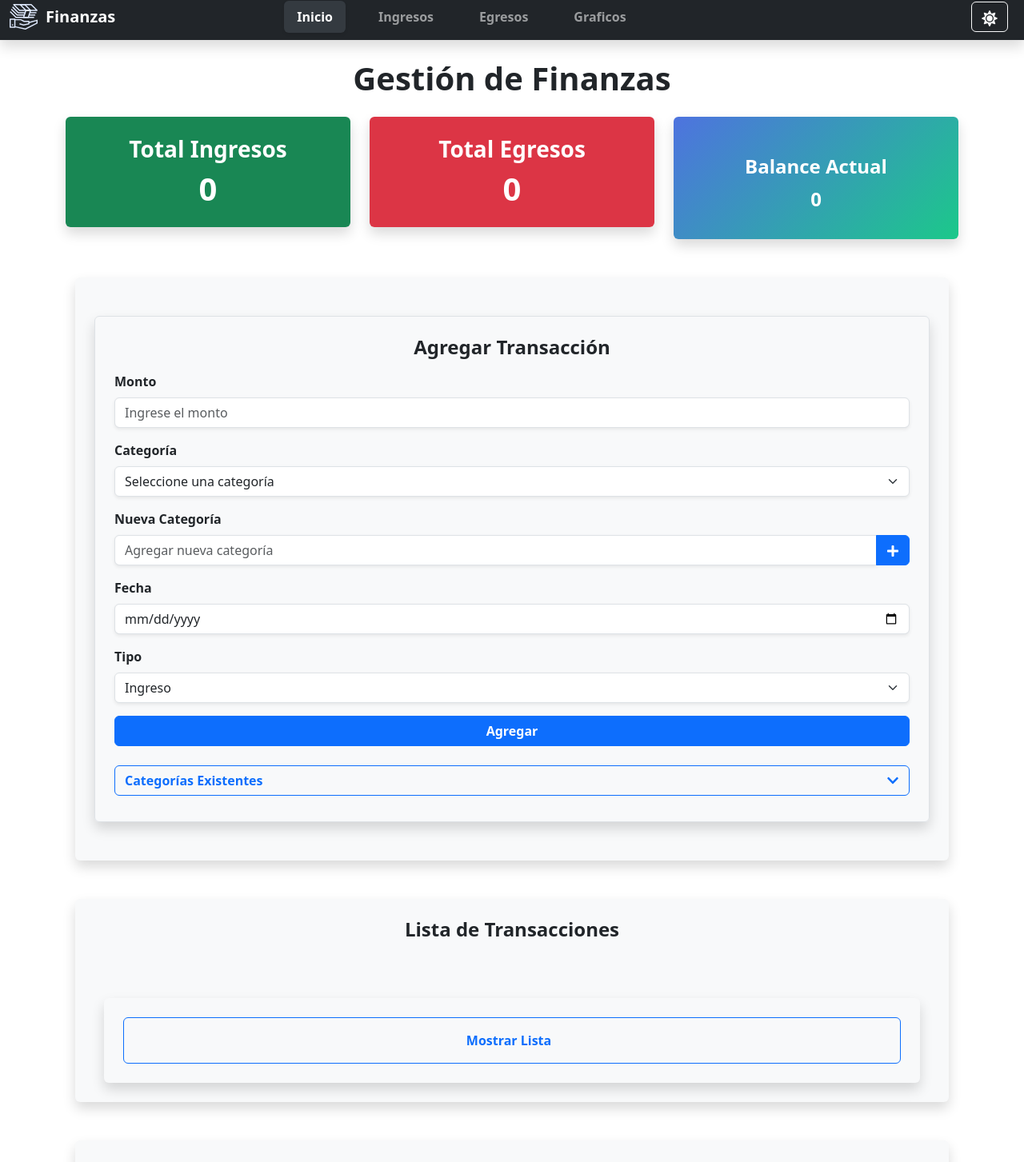
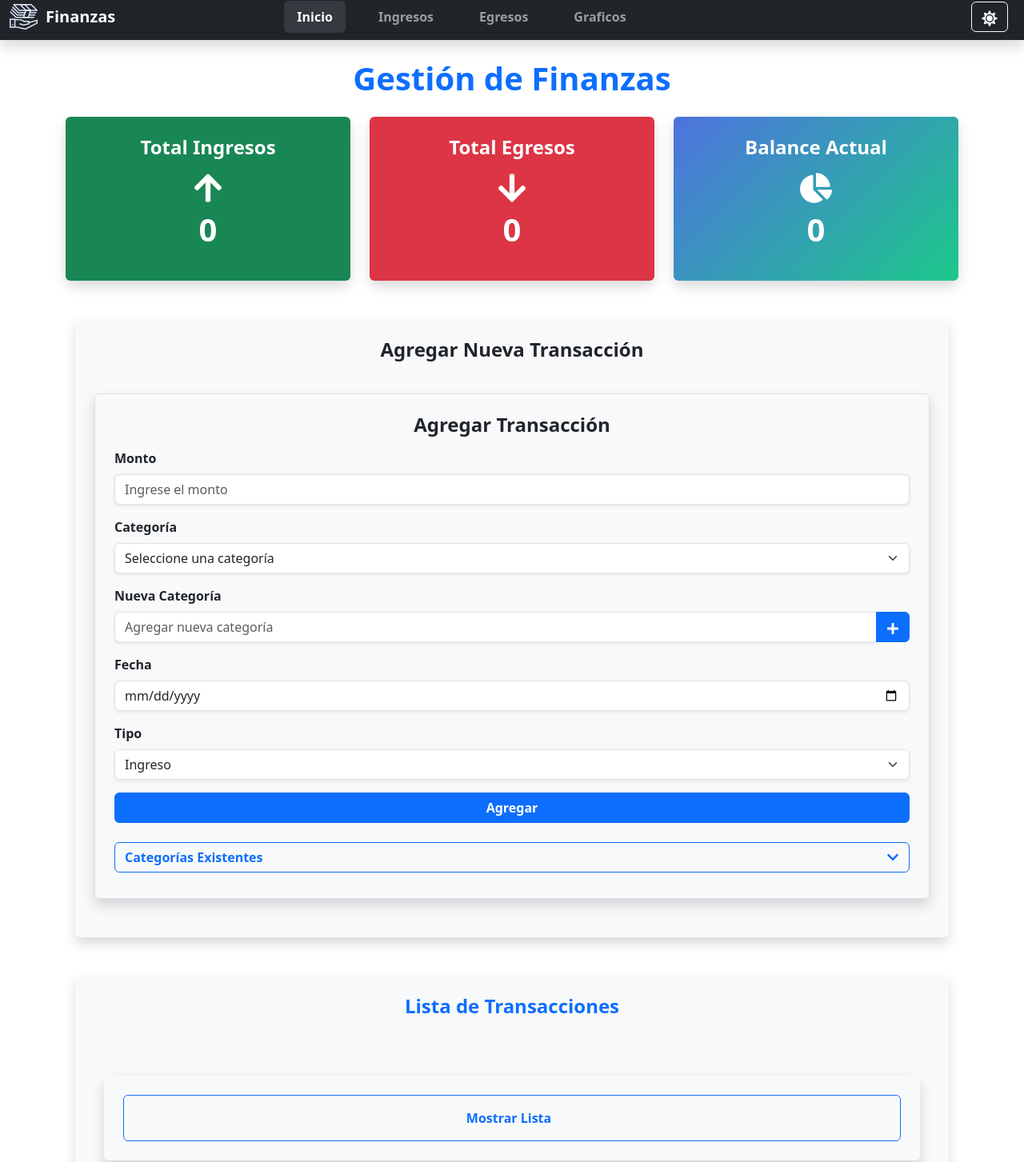
Before and after one commit to WildoFari/Finance-Tracker., a React (Create React App) app: page / in a window 1280 px wide. Shown: the part 8-1461 px from the top of the page at 80% size. Built offline with nearby package versions, Linux system fonts and the light colour scheme.

Commit message:
Changed in Dashborad

```diff
--- a/src/components/Dashboard.js
+++ b/src/components/Dashboard.js
@@ -4,6 +4,7 @@ import IncomeExpenseChart from './IncomeExpenseChart';
 import AddTransaction from './AddTransaction';
 import TransactionList from './TransactionList';
 import TransactionTable from './TransactionTable';
+import { FaArrowUp, FaArrowDown, FaChartPie } from 'react-icons/fa';
 
 const Dashboard = () => {
     const formatCurrency = (value) => {
@@ -23,33 +24,34 @@ const Dashboard = () => {
 
     return (
         <div className="container my-4">
-            <h1 className="text-center mb-4 fw-bold">Gestión de Finanzas</h1>
+            <h1 className="text-center mb-4 fw-bold text-primary">Gestión de Finanzas</h1>
 
+            {/* Tarjetas de Resumen */}
             <div className="row text-center g-4">
                 <div className="col-md-4">
-                    <div className="card shadow border-0">
+                    <div className="card shadow border-0 rounded-lg">
                         <div className="card-body bg-success text-white rounded py-4">
-                            <h3 className="card-title">Total Ingresos</h3>
-                            <p className="card-text display-6 fw-bold">
-                                {formatCurrency(ingresos)}
-                            </p>
-                        </div>
-                    </div>
-                </div>
-                <div className="col-md-4">
-                    <div className="card shadow border-0">
-                        <div className="card-body bg-danger text-white rounded py-4">
-                            <h3 className="card-title">Total Egresos</h3>
-                            <p className="card-text display-6 fw-bold">
-                                {formatCurrency(egresos)}
-                            </p>
+                            <h4 className="card-title mb-3">Total Ingresos</h4>
+                            <FaArrowUp className="fs-1 mb-2" />
+                            <p className="display-6 fw-bold">{formatCurrency(ingresos)}</p>
                         </div>
                     </div>
                 </div>
 
                 <div className="col-md-4">
+                    <div className="card shadow border-0 rounded-lg">
+                        <div className="card-body bg-danger text-white rounded py-4">
+                            <h4 className="card-title mb-3">Total Egresos</h4>
+                            <FaArrowDown className="fs-1 mb-2" />
+                            <p className="display-6 fw-bold">{formatCurrency(egresos)}</p>
+                        </div>
+                    </div>
+                </div>
+
+                <div className="col-md-4">
+                    <div className="card shadow border-0 rounded-lg">
                         <div
-                        className="card shadow border-0 text-white rounded py-3"
+                            className="card-body text-white rounded py-4"
                             style={{
                                 background: balance >= 0
                                     ? 'linear-gradient(135deg, #4e73df, #1cc88a)'
@@ -57,49 +59,68 @@ const Dashboard = () => {
                                 color: '#fff',
                             }}
                         >
-                        <div className="card-body d-flex flex-column align-items-center">
-                            <div className="mb-3">
-                                {balance >= 0 ? (
-                                    <i className="fas fa-arrow-up fs-1"></i>
-                                ) : (
-                                    <i className="fas fa-arrow-down fs-1"></i>
-                                )}
-                            </div>
-                            <h4 className="card-title text-center">Balance Actual</h4>
-                            <p className="card-text fs-4 fw-bold text-center">
-                                {formatCurrency(balance)}
-                            </p>
+                            <h4 className="card-title mb-3">Balance Actual</h4>
+                            <FaChartPie className="fs-1 mb-2" />
+                            <p className="display-6 fw-bold">{formatCurrency(balance)}</p>
                         </div>
                     </div>
                 </div>
             </div>
 
+            {/* Formulario para Agregar Transacción */}
             <div className="container mt-5">
                 <div className="card shadow border-0 p-4 rounded bg-light">
+                    <h4 className="mb-3 fw-bold text-center">Agregar Nueva Transacción</h4>
                     <AddTransaction />
                 </div>
             </div>
 
+            {/* Lista de Transacciones */}
             <div className="container mt-5">
                 <div className="card shadow border-0 p-4 rounded bg-light text-center">
-                    <h4 className="mb-4 fw-bold">Lista de Transacciones</h4>
+                    <h4 className="mb-4 fw-bold text-primary">Lista de Transacciones</h4>
                     <TransactionList />
                 </div>
             </div>
 
+            {/* Tabla de Transacciones */}
             <div className="container mt-5">
                 <div className="card shadow border-0 p-4 rounded bg-light">
-                    <h4 className="mb-4 text-center fw-bold">Tabla de Transacciones</h4>
+                    <h4 className="mb-4 text-center fw-bold text-primary">Tabla de Transacciones</h4>
                     <TransactionTable />
                 </div>
             </div>
 
+            {/* Gráfico de Ingresos y Egresos */}
             <div className="container mt-5">
                 <div className="card shadow border-0 p-4 rounded bg-light">
-                    <h4 className="mb-4">Gráfico de Ingresos y Egresos</h4>
+                    <h4 className="mb-4 text-center fw-bold text-primary">Gráfico de Ingresos y Egresos</h4>
                     <IncomeExpenseChart ingresos={ingresos} egresos={egresos} />
                 </div>
             </div>
+
+            {/* Estilos personalizados */}
+            <style>
+                {`
+                .rounded-lg {
+                    border-radius: 12px;
+                }
+
+                .card-body {
+                    transition: transform 0.2s ease-in-out;
+                }
+
+                .card-body:hover {
+                    transform: translateY(-5px);
+                }
+
+                @media (max-width: 768px) {
+                    .display-6 {
+                        font-size: 1.8rem;
+                    }
+                }
+                `}
+            </style>
         </div>
     );
 };
```
Lines whose indentation alone changed are shown as unchanged.
